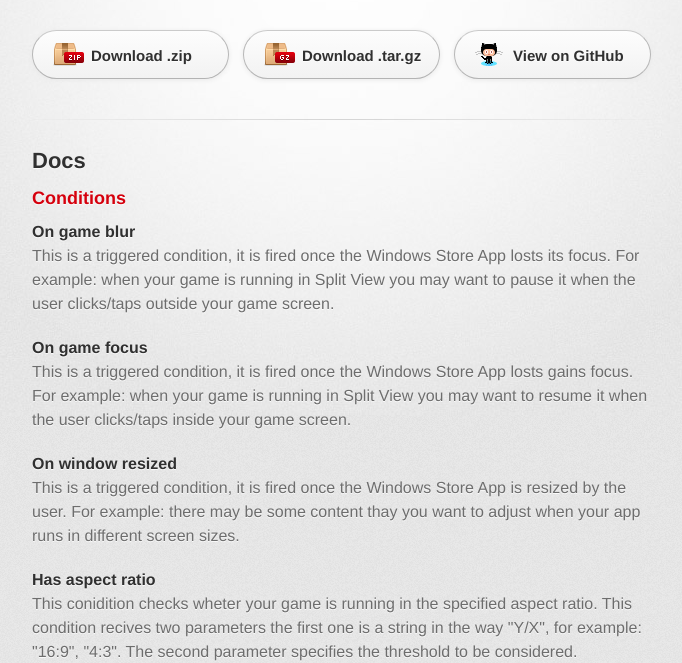
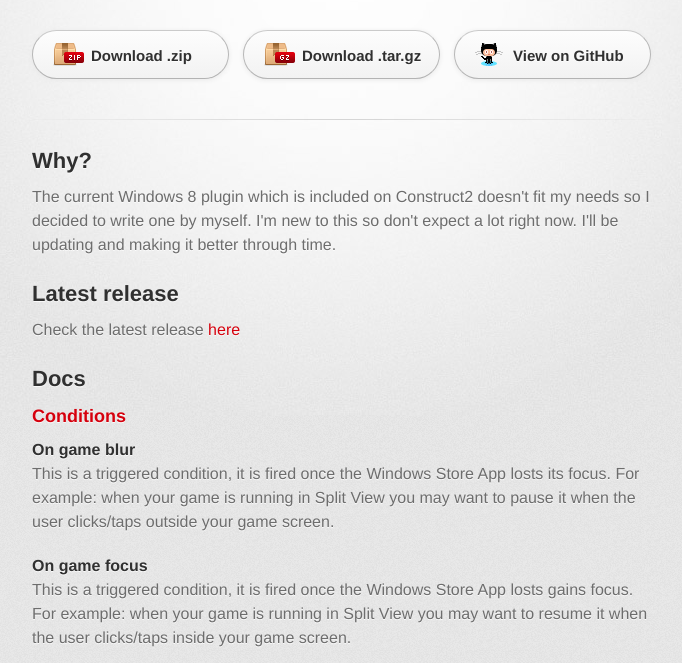
Before and after one commit to fferegrino/win-plus-c2, a plain HTML site: page index.html in a window 1280 px wide. Shown: the part 158-821 px from the top of the page, without its empty margins (298-980 px from the left). Drawn offline with Linux system fonts and the light colour scheme; a web font is replaced by a local one.

Commit message:
Create gh-pages branch via GitHub

```diff
--- a/index.html
+++ b/index.html
@@ -32,6 +32,16 @@
 
         <section id="main_content">
           <h2>
+<a name="why" class="anchor" href="#why"><span class="octicon octicon-link"></span></a>Why?</h2>
+
+<p>The current Windows 8 plugin which is included on Construct2 doesn't fit my needs so I decided to write one by myself. I'm new to this so don't expect a lot right now. I'll be updating and making it better through time.</p>
+
+<h2>
+<a name="latest-release" class="anchor" href="#latest-release"><span class="octicon octicon-link"></span></a>Latest release</h2>
+
+<p>Check the latest release <a href="https://github.com/fferegrino/win-plus-c2/releases/latest">here</a> </p>
+
+<h2>
 <a name="docs" class="anchor" href="#docs"><span class="octicon octicon-link"></span></a>Docs</h2>
 
 <h3>
```
Also changed, not shown: params.json (+1 -1 lines).
